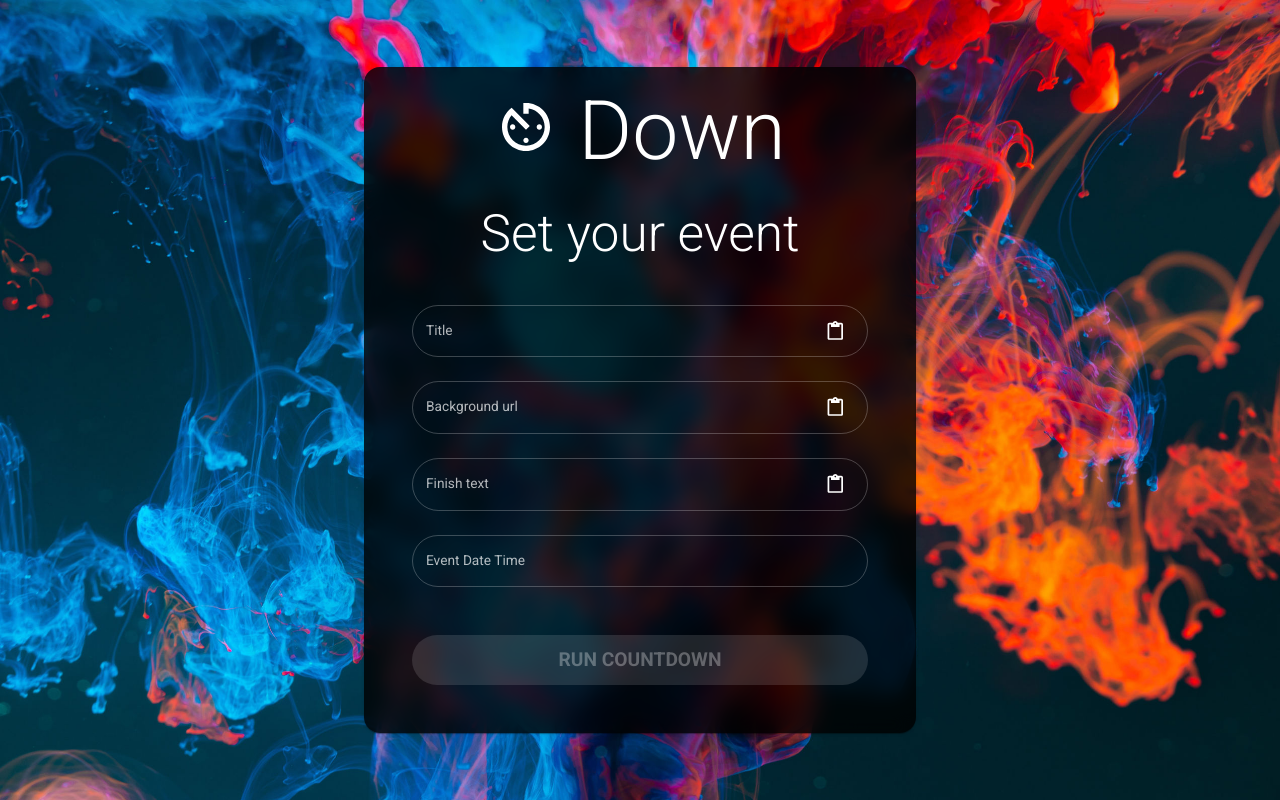
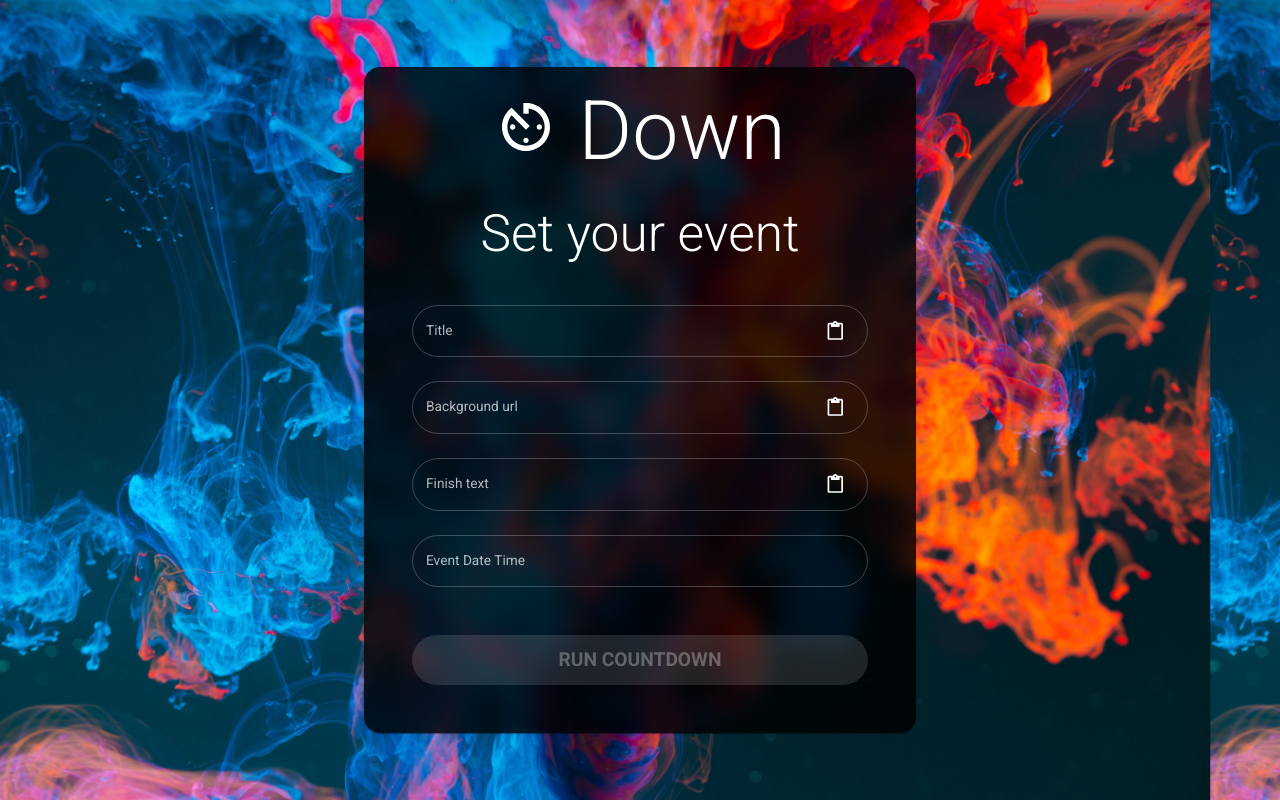
Before and after one commit to Krawart/KDown, a React (Vite) app: page / in a window 1280 px wide. Built offline with nearby package versions, Linux system fonts and the light colour scheme.

Commit message:
feat[query_params_support] React router added. Fixed background on portrait view

```diff
--- a/src/main.tsx
+++ b/src/main.tsx
@@ -5,6 +5,7 @@
 import theme from './theme'
 import { AdapterDateFns } from '@mui/x-date-pickers/AdapterDateFns'
 import { LocalizationProvider } from '@mui/x-date-pickers/LocalizationProvider'
+import { BrowserRouter, Routes, Route } from 'react-router-dom'
 
 ReactDOM.createRoot(document.getElementById('root')!).render(
   <React.StrictMode>
@@ -12,7 +13,11 @@
       <StyledEngineProvider injectFirst>
         <ThemeProvider theme={theme}>
           <CssBaseline />
-          <App />
+          <BrowserRouter>
+            <Routes>
+              <Route path='*' element={<App />} />
+            </Routes>
+          </BrowserRouter>
         </ThemeProvider>
       </StyledEngineProvider>
     </LocalizationProvider>
--- a/src/styles/animations.ts
+++ b/src/styles/animations.ts
@@ -24,13 +24,13 @@
 export const slowZoomInOutBackgroundAnimation: SxProps = {
   '@keyframes slowZoomInOutBackground': {
     '0%': {
-      backgroundSize: '100vw',
+      backgroundSize: 'auto 100%',
     },
     '50%': {
-      backgroundSize: '108vw',
+      backgroundSize: 'auto 110%',
     },
     '100%': {
-      backgroundSize: '100vw',
+      backgroundSize: 'auto 100%',
     },
   },
   animation: 'slowZoomInOutBackground 120s infinite',
```
